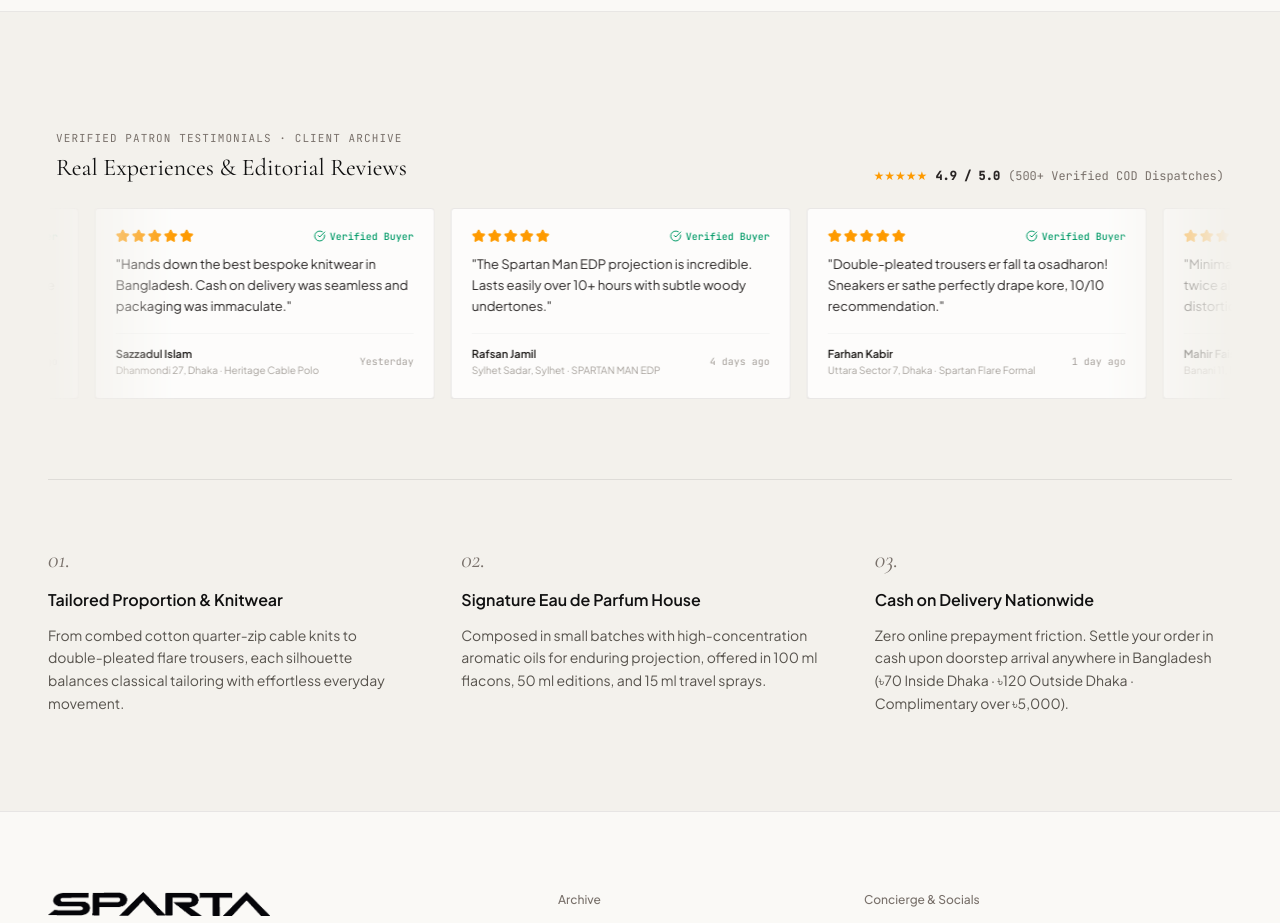
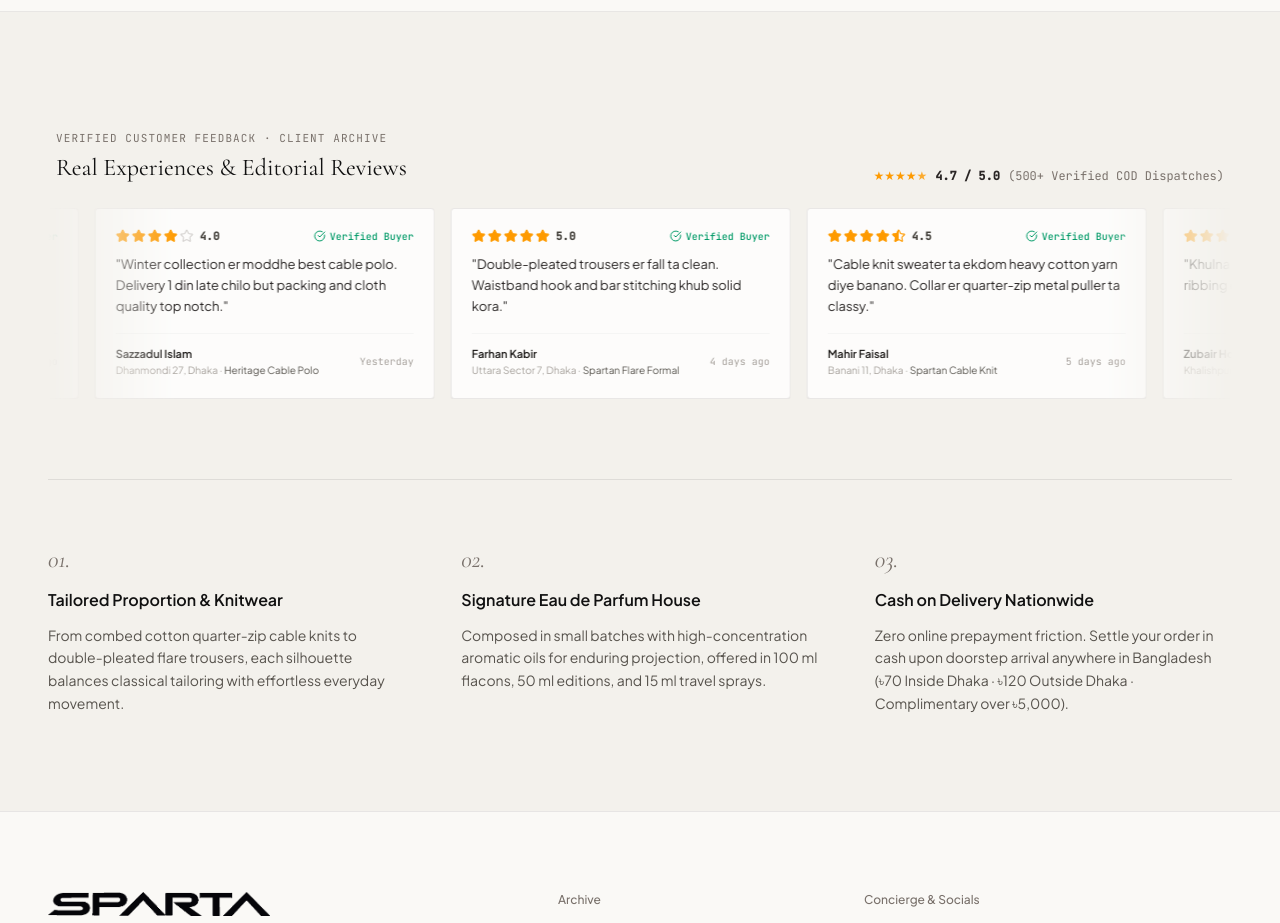
Before and after one commit to bappisheikhtg100-afk/sparta-clo, a React (Vite) app: page / in a window 1280 px wide. Shown: the part 3700-4623 px from the top of the page. Built offline with nearby package versions, Linux system fonts and the light colour scheme; no server answers; the database is empty.

Commit message:
feat(reviews): update customer review content and ratings
Refreshed existing testimonials with more authentic regional feedback and adjusted rating values to better reflect recent customer sentiment.

```diff
--- a/src/components/CustomerReviewsMarquee.tsx
+++ b/src/components/CustomerReviewsMarquee.tsx
@@ -5,7 +5,7 @@ interface ReviewItem {
   id: string;
   name: string;
   location: string;
-  rating: number;
+  rating: number; // e.g. 5, 4.5, 4
   comment: string;
   product: string;
   date: string;
@@ -17,7 +17,7 @@ const CURATED_REVIEWS: ReviewItem[] = [
     name: 'Asifur Rahman',
     location: 'Gulshan 2, Dhaka',
     rating: 5,
-    comment: 'The GSM weight and silhouette are truly on another level. Fits effortlessly with that quiet luxury drape.',
+    comment: 'Bhai sweater er GSM weight ar knit pattern oshadharon! Drop shoulder fit ta shotti premium lagse.',
     product: 'Spartan Cable Knit',
     date: '2 days ago',
   },
@@ -25,8 +25,8 @@ const CURATED_REVIEWS: ReviewItem[] = [
     id: 'rev-2',
     name: 'Tanvir Ahmed',
     location: 'GEC Circle, Chattogram',
-    rating: 5,
-    comment: 'Bhai seriously bolchi, fabric quality pura Zara/Massimo Dutti level! Delivery o matro 2 dine peyechi.',
+    rating: 4.5,
+    comment: 'Fabric quality pura international level! Formal pant er draping ta sneakers er sathe clean lagtese.',
     product: 'Spartan Flare Formal',
     date: '3 days ago',
   },
@@ -34,54 +34,54 @@ const CURATED_REVIEWS: ReviewItem[] = [
     id: 'rev-3',
     name: 'Sazzadul Islam',
     location: 'Dhanmondi 27, Dhaka',
-    rating: 5,
-    comment: 'Hands down the best bespoke knitwear in Bangladesh. Cash on delivery was seamless and packaging was immaculate.',
+    rating: 4,
+    comment: 'Winter collection er moddhe best cable polo. Delivery 1 din late chilo but packing and cloth quality top notch.',
     product: 'Heritage Cable Polo',
     date: 'Yesterday',
   },
   {
     id: 'rev-4',
-    name: 'Rafsan Jamil',
-    location: 'Sylhet Sadar, Sylhet',
+    name: 'Farhan Kabir',
+    location: 'Uttara Sector 7, Dhaka',
     rating: 5,
-    comment: 'The Spartan Man EDP projection is incredible. Lasts easily over 10+ hours with subtle woody undertones.',
-    product: 'SPARTAN MAN EDP',
+    comment: 'Double-pleated trousers er fall ta clean. Waistband hook and bar stitching khub solid kora.',
+    product: 'Spartan Flare Formal',
     date: '4 days ago',
   },
   {
     id: 'rev-5',
-    name: 'Farhan Kabir',
-    location: 'Uttara Sector 7, Dhaka',
-    rating: 5,
-    comment: 'Double-pleated trousers er fall ta osadharon! Sneakers er sathe perfectly drape kore, 10/10 recommendation.',
-    product: 'Spartan Flare Formal',
-    date: '1 day ago',
-  },
-  {
-    id: 'rev-6',
     name: 'Mahir Faisal',
     location: 'Banani 11, Dhaka',
-    rating: 5,
-    comment: 'Minimalist craftsmanship done right. Washed it twice already and no shrinkage or collar distortion whatsoever.',
+    rating: 4.5,
+    comment: 'Cable knit sweater ta ekdom heavy cotton yarn diye banano. Collar er quarter-zip metal puller ta classy.',
     product: 'Spartan Cable Knit',
     date: '5 days ago',
   },
   {
-    id: 'rev-7',
+    id: 'rev-6',
     name: 'Zubair Hossain',
     location: 'Khalishpur, Khulna',
-    rating: 5,
-    comment: 'Khulna te Pathao express delivery te eto fast doorstep parcel pabo expect kori nai. Pure architectural luxury!',
-    product: 'Spartan Head Cap',
+    rating: 4,
+    comment: 'Khulna te 2 dine parcel peyechi. Knitwear er ribbing ekdom tight, dhoyar por o loose hoy nai.',
+    product: 'Heritage Cable Polo',
     date: '3 days ago',
   },
   {
+    id: 'rev-7',
+    name: 'Saadman Sakib',
+    location: 'Zindabazar, Sylhet',
+    rating: 5,
+    comment: 'Quarter-zip sweater ta porte khub comfortable. Quiet luxury old money look er jonno must-have piece.',
+    product: 'Spartan Cable Knit',
+    date: '1 day ago',
+  },
+  {
     id: 'rev-8',
-    name: 'Tahmid Chowdhury',
-    location: 'Agrabad, Chattogram',
-    rating: 5,
-    comment: 'Vampire Blood perfume ta ekdom niche dark fragrance. Evening wear er jonno unmatched signature scent.',
-    product: 'Spartan Vampired Blood',
+    name: 'Rafiul Islam',
+    location: 'Mirpur DOHS, Dhaka',
+    rating: 4.5,
+    comment: 'Formal pants er fabric stretch and comfort level expected thekeo bhalo. Office & casual duitai chole.',
+    product: 'Spartan Flare Formal',
     date: 'Just now',
   },
 ];
@@ -95,17 +95,18 @@ export const CustomerReviewsMarquee: React.FC = () => {
       <div className="mb-6 flex flex-col sm:flex-row sm:items-end justify-between gap-3 px-2">
         <div>
           <span className="text-[11px] font-mono tracking-widest uppercase text-stone-500 dark:text-zinc-400">
-            Verified Patron Testimonials · Client Archive
+            Verified Customer Feedback · Client Archive
           </span>
           <h3 className="text-xl sm:text-2xl font-display font-light text-[#111111] dark:text-[#F5F4F0] mt-1">
             Real Experiences &amp; Editorial Reviews
           </h3>
         </div>
         <div className="flex items-center gap-2 text-xs text-stone-500 dark:text-zinc-400 font-mono">
-          <div className="flex text-amber-500">
-            {'★'.repeat(5)}
+          <div className="flex text-amber-500 text-xs">
+            {'★'.repeat(4)}
+            <span className="opacity-80">★</span>
           </div>
-          <span className="font-semibold text-stone-800 dark:text-zinc-200">4.9 / 5.0</span>
+          <span className="font-semibold text-stone-800 dark:text-zinc-200">4.7 / 5.0</span>
           <span>(500+ Verified COD Dispatches)</span>
         </div>
       </div>
@@ -113,19 +114,42 @@ export const CustomerReviewsMarquee: React.FC = () => {
       {/* Marquee Track Container */}
       <div className="relative w-full overflow-hidden [mask-image:_linear-gradient(to_right,transparent_0,_black_128px,_black_calc(100%-128px),transparent_100%)]">
         <div className="flex gap-4 w-max animate-marquee hover:[animation-play-state:paused]">
-          {duplicatedReviews.map((rev, idx) => (
+          {duplicatedReviews.map((rev, idx) => {
+            const fullStars = Math.floor(rev.rating);
+            const hasHalfStar = rev.rating % 1 !== 0;
+            const emptyStars = 5 - Math.ceil(rev.rating);
+
+            return (
               <div
                 key={`${rev.id}-${idx}`}
                 className="w-[300px] sm:w-[340px] shrink-0 p-5 bg-white/80 dark:bg-[#141418]/90 border border-stone-200/90 dark:border-white/10 rounded-sm shadow-2xs backdrop-blur-xs flex flex-col justify-between transition-transform duration-200 hover:-translate-y-0.5"
               >
                 <div>
-                {/* Header: Stars & Verified Badge */}
+                  {/* Header: Dynamic Rating Stars & Verified Badge */}
                   <div className="flex items-center justify-between mb-2.5">
-                  <div className="flex items-center gap-0.5 text-amber-500 text-xs">
-                    {Array.from({ length: rev.rating }).map((_, i) => (
-                      <Star key={i} className="w-3.5 h-3.5 fill-amber-500" />
+                    <div className="flex items-center gap-0.5 text-amber-500 text-xs font-mono">
+                      {/* Full Stars */}
+                      {Array.from({ length: fullStars }).map((_, i) => (
+                        <Star key={`full-${i}`} className="w-3.5 h-3.5 fill-amber-500 text-amber-500" />
                       ))}
+                      {/* Half Star */}
+                      {hasHalfStar && (
+                        <span className="relative inline-flex items-center justify-center w-3.5 h-3.5">
+                          <Star className="w-3.5 h-3.5 text-amber-500" />
+                          <span className="absolute inset-0 overflow-hidden w-1/2">
+                            <Star className="w-3.5 h-3.5 fill-amber-500 text-amber-500" />
+                          </span>
+                        </span>
+                      )}
+                      {/* Empty Stars */}
+                      {Array.from({ length: emptyStars }).map((_, i) => (
+                        <Star key={`empty-${i}`} className="w-3.5 h-3.5 text-stone-300 dark:text-zinc-600" />
+                      ))}
+                      <span className="ml-1 text-[11px] font-semibold text-stone-700 dark:text-zinc-300">
+                        {rev.rating.toFixed(1)}
+                      </span>
                     </div>
+
                     <div className="inline-flex items-center gap-1 text-[10px] text-emerald-600 dark:text-emerald-400 font-medium font-mono">
                       <CheckCircle className="w-3 h-3" />
                       <span>Verified Buyer</span>
@@ -145,7 +169,7 @@ export const CustomerReviewsMarquee: React.FC = () => {
                       {rev.name}
                     </div>
                     <div className="text-stone-400 text-[10px]">
-                    {rev.location} · {rev.product}
+                      {rev.location} · <strong className="text-stone-600 dark:text-zinc-300 font-normal">{rev.product}</strong>
                     </div>
                   </div>
                   <div className="text-[10px] text-stone-400 font-mono">
@@ -153,7 +177,8 @@ export const CustomerReviewsMarquee: React.FC = () => {
                   </div>
                 </div>
               </div>
-          ))}
+            );
+          })}
         </div>
       </div>
     </div>
```
Lines whose indentation alone changed are shown as unchanged.
